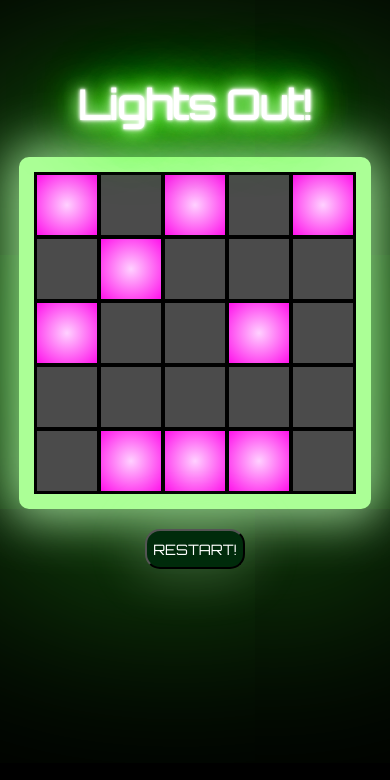
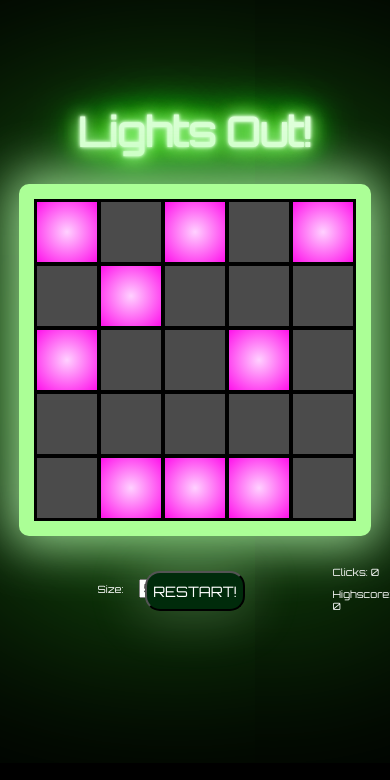
Before and after one commit to vincenthanguk/lights-out, a React (Create React App) app: page / in a window 390 px wide. Shown: the top 780 px of the page. Built offline with nearby package versions, Linux system fonts and the light colour scheme; the HTML template or start-up script is replaced by a standard one.

Commit message:
added board size change, highscore function, mobile responsiveness for larger boards git push origin experiment

```diff
--- a/src/Board.css
+++ b/src/Board.css
@@ -1,5 +1,42 @@
 .Board {
+  display: flex;
+  flex-direction: column;
   margin-top: 80px;
+}
+
+.menu {
+  position: relative;
+  display: flex;
+  align-self: center;
+  align-items: center;
+  align-content: center;
+  justify-content: space-evenly;
+  margin-top: 20px;
+  margin-bottom: 20px;
+  width: 50vw;
+}
+
+.score {
+  text-align: left;
+}
+
+.select {
+  display: flex;
+  align-items: center;
+}
+
+.select-form {
+  margin-left: 15px;
+  margin-right: 150px;
+}
+
+select:focus {
+  outline: none;
+}
+
+option {
+  /* background-color: rgb(0, 43, 11); */
+  background-color: white;
 }
 
 .Board h1 {
@@ -19,8 +56,13 @@
 }
 
 .Board button {
-  margin-top: 50px;
-  margin-bottom: 20px;
+  position: absolute;
+  margin-left: auto;
+  margin-right: auto;
+  left: 0;
+  right: 0;
+  text-align: center;
+  margin-top: 5px;
   width: 100px;
   height: 40px;
   font-family: "Orbitron";
@@ -47,8 +89,7 @@
   body {
     font-size: 10px;
   }
-
-  .Board button {
-    margin-top: 20px;
+  .Board {
+    width: 100vw;
   }
 }
--- a/src/Board.jsx
+++ b/src/Board.jsx
@@ -16,6 +16,9 @@ class Board extends Component {
           Array.from(Array(this.props.boardSize)).map((x) => ranBool())
         ),
       win: false,
+      nClicks: 0,
+      highscore: null,
+      boardSize: 5,
     };
   }
 
@@ -38,6 +41,8 @@ class Board extends Component {
 
     this.setState((st) => {
       let isWin;
+      const oldHighscore = st.highscore;
+      let newHighscore;
       // copy of board object
       const newBoard = st.board.map((inner) => inner.slice());
 
@@ -57,10 +62,18 @@ class Board extends Component {
         newBoard[row][columnLeft] = !st.board[row][columnLeft];
 
       isWin = this.isWin(newBoard);
-      console.log(isWin);
+      newHighscore = oldHighscore;
+      if (isWin && !oldHighscore) newHighscore = st.nClicks + 1;
+      else if (isWin && st.nClicks + 1 < oldHighscore)
+        newHighscore = st.nClicks + 1;
 
       //   setting new state
-      let newState = { board: newBoard, win: isWin };
+      let newState = {
+        board: newBoard,
+        win: isWin,
+        nClicks: st.nClicks + 1,
+        highscore: newHighscore,
+      };
 
       return newState;
     });
@@ -68,18 +81,31 @@ class Board extends Component {
 
   gameRestart = () => {
     this.setState({
-      board: Array.from(Array(this.props.boardSize))
+      board: Array.from(Array(this.state.boardSize))
         .fill()
         .map((x) =>
-          Array.from(Array(this.props.boardSize)).map((x) => ranBool())
+          Array.from(Array(this.state.boardSize)).map((x) => ranBool())
         ),
       win: false,
+      nClicks: 0,
+    });
+  };
+
+  changeSelect = (e) => {
+    const newBoardSize = +e.target.value;
+
+    this.setState({
+      board: Array.from(Array(newBoardSize))
+        .fill()
+        .map((x) => Array.from(Array(newBoardSize)).map((x) => ranBool())),
+      win: false,
+      boardSize: newBoardSize,
+      nClicks: 0,
+      highscore: null,
     });
   };
 
   render() {
-    console.log(this.state.board);
-
     const board = this.state.board.map((row, i) => {
       return (
         <tr key={"row_" + i}>
@@ -88,6 +114,7 @@ class Board extends Component {
               <td key={`${j}/${i}`}>
                 <Tile
                   value={n ? "" : "on"}
+                  tileSize={this.state.boardSize > 5 ? "small" : ""}
                   win={this.state.win}
                   row={i}
                   column={j}
@@ -105,7 +132,27 @@ class Board extends Component {
         <table>
           <tbody>{board}</tbody>
         </table>
-        <button onClick={this.gameRestart}>RESTART!</button>
+        <div className="menu">
+          <div className="select">
+            Size:
+            <select
+              onChange={this.changeSelect}
+              value={this.state.boardSize}
+              className="select-form"
+            >
+              <option value={3}>3x3</option>
+              <option value={4}>4x4</option>
+              <option value={5}>5x5</option>
+              <option value={6}>6x6</option>
+              <option value={9}>9x9</option>
+            </select>
+          </div>
+          <button onClick={this.gameRestart}>RESTART!</button>
+          <div className="score">
+            <p>Clicks: {this.state.nClicks}</p>
+            <p>Highscore: {this.state.highscore ? this.state.highscore : 0}</p>
+          </div>
+        </div>
       </div>
     );
   }
--- a/src/Tile.css
+++ b/src/Tile.css
@@ -28,4 +28,8 @@
     width: 60px;
     height: 60px;
   }
+  .small {
+    width: 30px;
+    height: 30px;
+  }
 }
--- a/src/Tile.jsx
+++ b/src/Tile.jsx
@@ -9,7 +9,9 @@ class Tile extends Component {
   render() {
     return (
       <div
-        className={`Tile ${this.props.win ? "win" : this.props.value}`}
+        className={`Tile ${this.props.win ? "win" : this.props.value} ${
+          this.props.tileSize
+        }`}
         onClick={this.handleClick}
         data-row={this.props.row}
         data-column={this.props.column}
```
